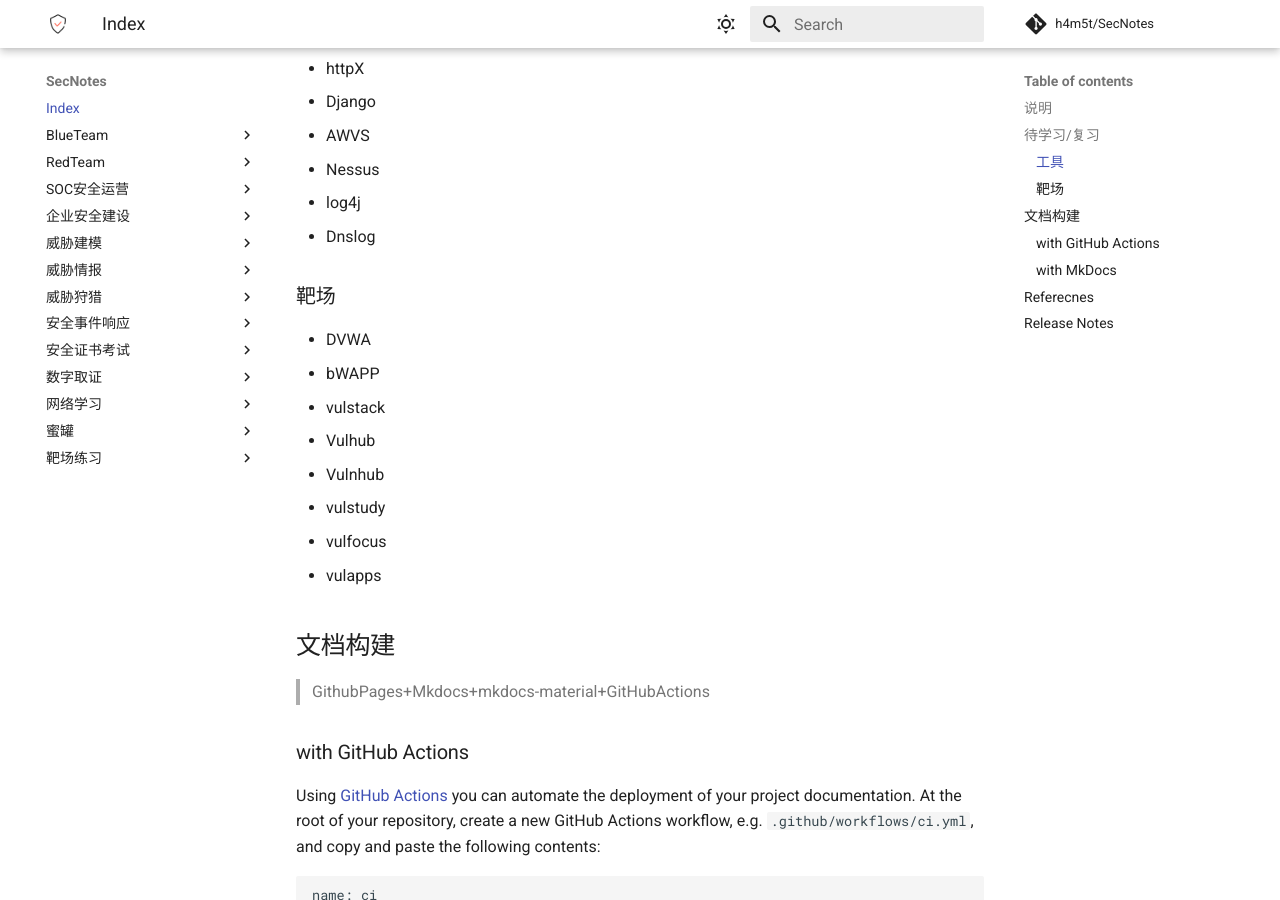
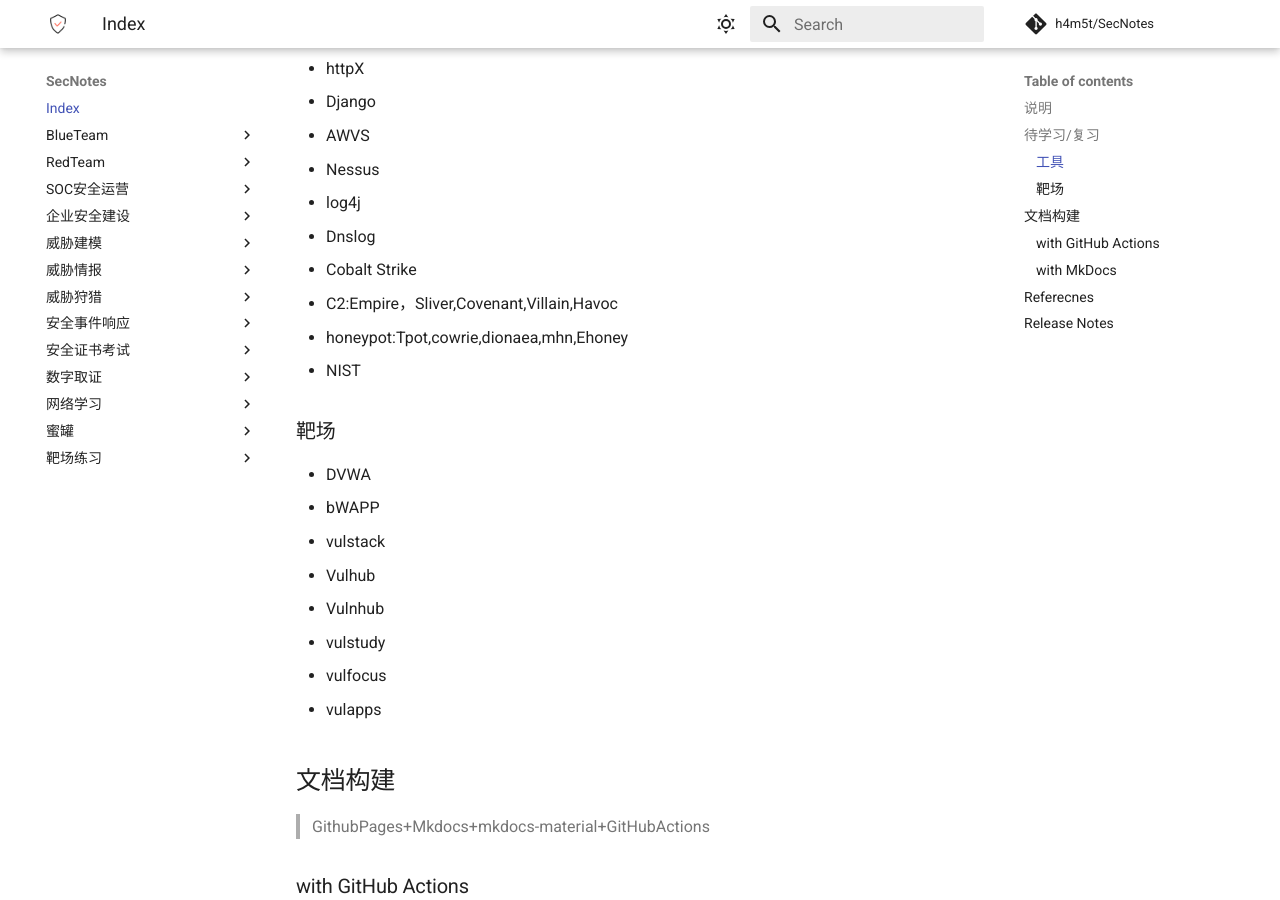
Before and after one commit to h4m5t/SecNotes, an MkDocs documentation site: the page built from docs/index.md, in a window 1280 px wide and 900 px high, scrolled down 958 px. Built offline with MkDocs 1.6.1 and Material for MkDocs 9.7.7, drawn with Linux system fonts in a browser that asks for light colours; comment, search, counter and statistics services are not loaded.

Commit message:
Update index.md

```diff
--- a/docs/index.md
+++ b/docs/index.md
@@ -33,6 +33,10 @@
 * Nessus
 * log4j
 * Dnslog
+* Cobalt Strike
+* C2:Empire，Sliver,Covenant,Villain,Havoc
+* honeypot:Tpot,cowrie,dionaea,mhn,Ehoney
+* NIST
 
 ### 靶场
 * DVWA
```
